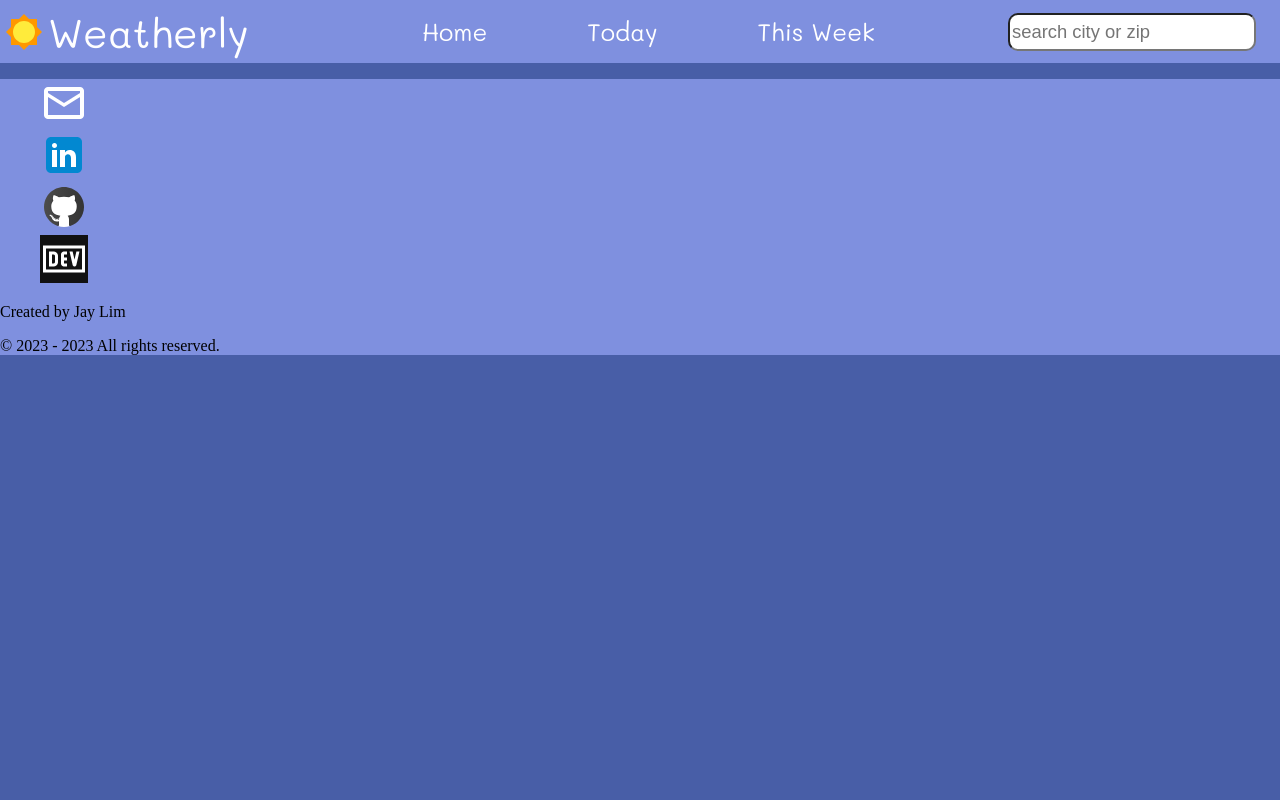
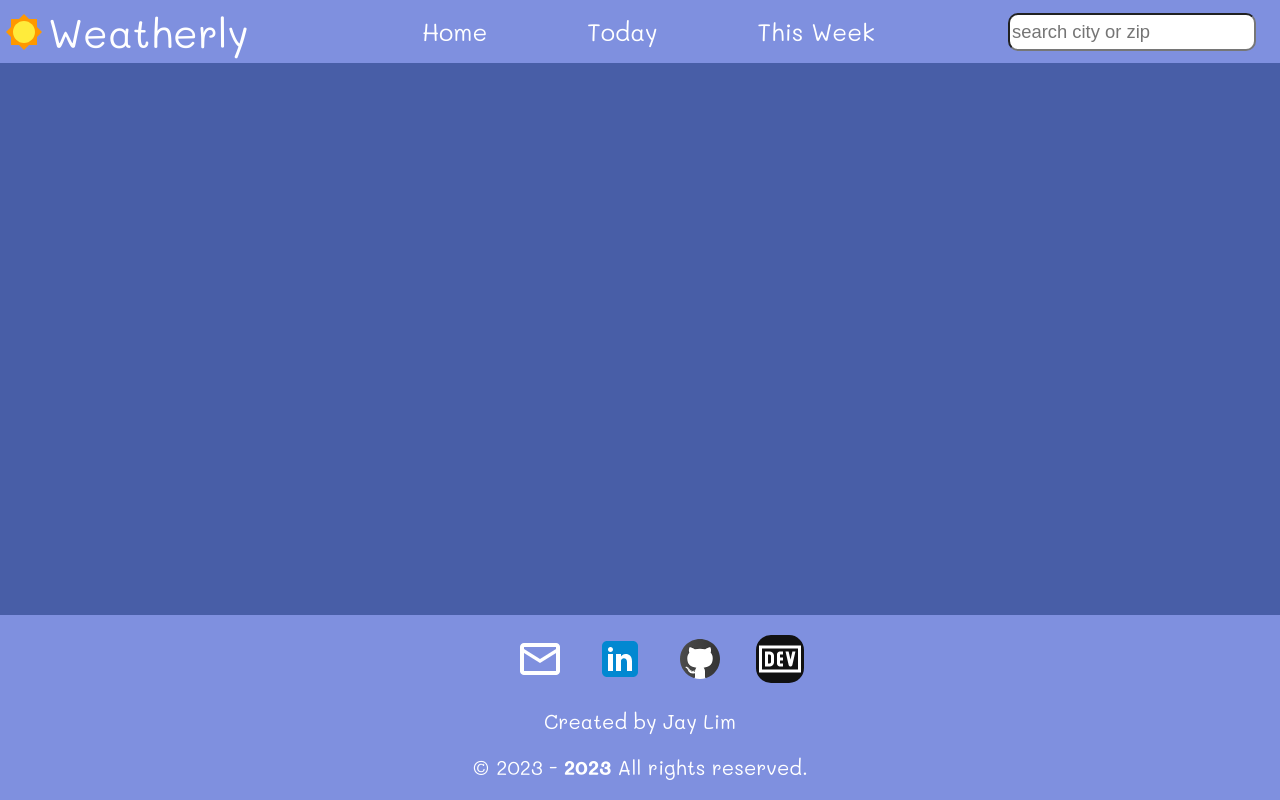
Before and after one commit to blujay0/Weatherly, a plain HTML site: page index.html in a window 1280 px wide. Drawn offline with Linux system fonts and the light colour scheme.

Commit message:
structure and style footer

```diff
--- a/css/style.css
+++ b/css/style.css
@@ -61,8 +61,38 @@ body {
 /* footer styles */
 footer {
   background-color: #7F90DF;
+  font-family: Mali, 'Gill Sans', 'Gill Sans MT', Calibri, 'Trebuchet MS', sans-serif;
+  font-size: 1.25rem;
+  color: white;
+  left: 0;
+  right: 0;
+  bottom: 0;
+  display: flex;
+  flex-direction: column;
+  justify-content: center;
+  position: absolute;
+}
+
+footer ul {
+  display: flex;
+  justify-content: center;
 }
 
 footer ul li {
   list-style: none;
+  justify-content: space-between;
+  margin: 0 1rem;
 }
+
+footer ul li:hover {
+  opacity: 0.75;
+}
+
+footer img {
+  border-radius: 15px;
+}
+
+footer p {
+  text-align: center;
+  margin-top: 0;
+}
--- a/index.html
+++ b/index.html
@@ -47,7 +47,7 @@
       </li>
     </ul>
     <p>Created by Jay Lim</p>
-    <p>&copy; 2023 - <span id="currentYear"></span> All rights reserved.</p>
+    <p>&copy; 2023 - <strong id="currentYear"></strong> All rights reserved.</p>
   </footer>
   <script src="app.js"></script>
 </body>
```
